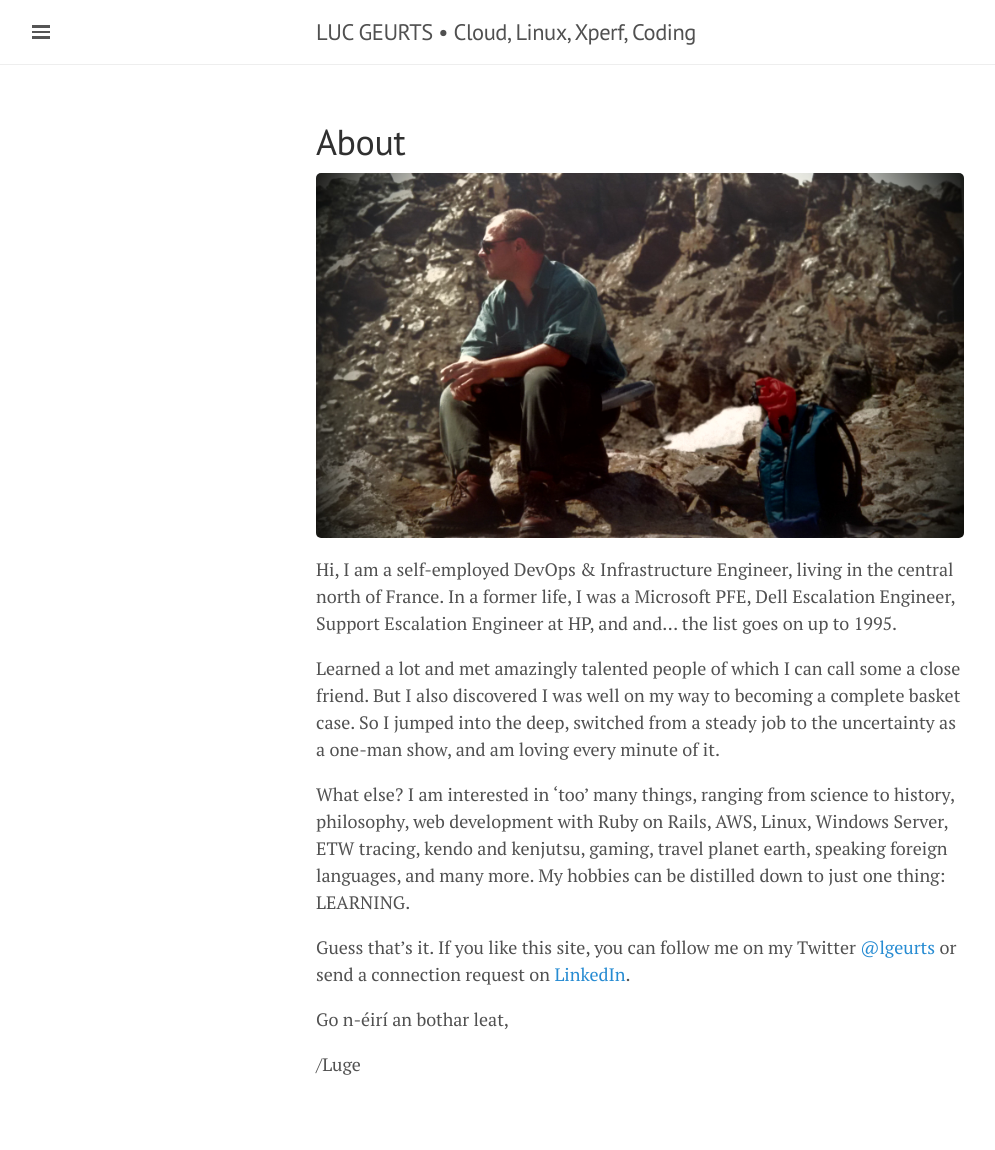
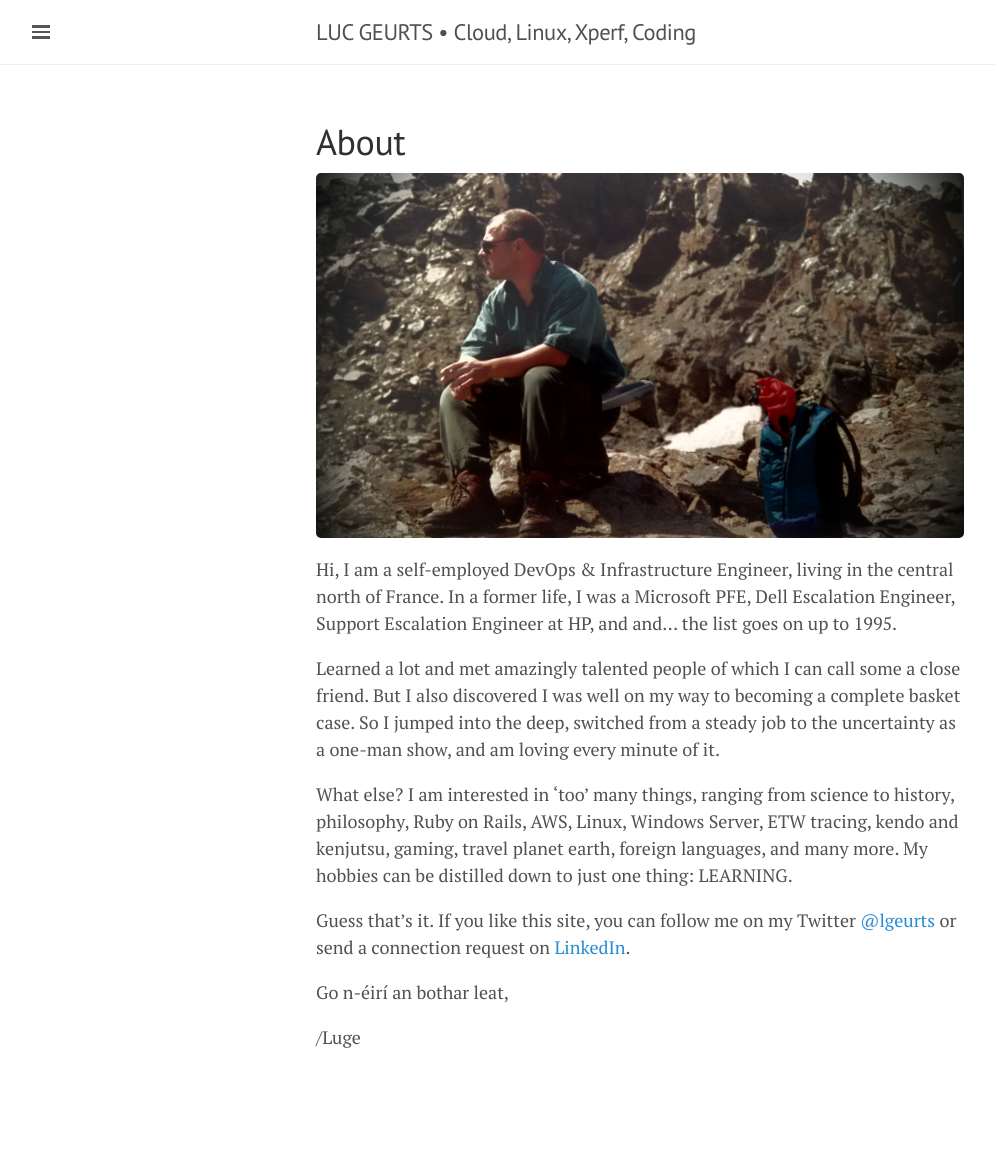
Before and after one commit to lgeurts/lgeurts.github.io, a Jekyll site: the page built from about.md, in a window 1280 px wide. Shown: the whole page, without its empty margins (0-995 px from the left). Built offline with Jekyll 4.4.1, drawn with Linux system fonts in a browser that asks for light colours; nearby versions of some CDN libraries; after the commit the page ends 1123 px from its top, so only the background shows below that.

Commit message:
Update about.md

```diff
--- a/about.md
+++ b/about.md
@@ -10,7 +10,7 @@ In a former life, I was a Microsoft PFE, Dell Escalation Engineer, Support Escal
 
 Learned a lot and met amazingly talented people  of which I can call some a close friend. But I also discovered I was well on my way to becoming a complete basket case. So I jumped into the deep, switched from  a steady job to the uncertainty as a one-man show, and am loving every minute of it.
 
-What else? I am interested in 'too' many things, ranging from science to history, philosophy, web development with Ruby on Rails, AWS, Linux, Windows Server, ETW tracing, kendo and kenjutsu, gaming, travel planet earth, speaking foreign languages, and many more. My hobbies can be distilled down to just one thing: LEARNING.
+What else? I am interested in 'too' many things, ranging from science to history, philosophy, Ruby on Rails, AWS, Linux, Windows Server, ETW tracing, kendo and kenjutsu, gaming, travel planet earth, foreign languages, and many more. My hobbies can be distilled down to just one thing: LEARNING.
 
 Guess that's it. If you like this site, you can follow me on my Twitter [@lgeurts](https://twitter.com/lgeurts) or send a connection request on [LinkedIn](https://www.linkedin.com/in/lucgeurts).
 
```
